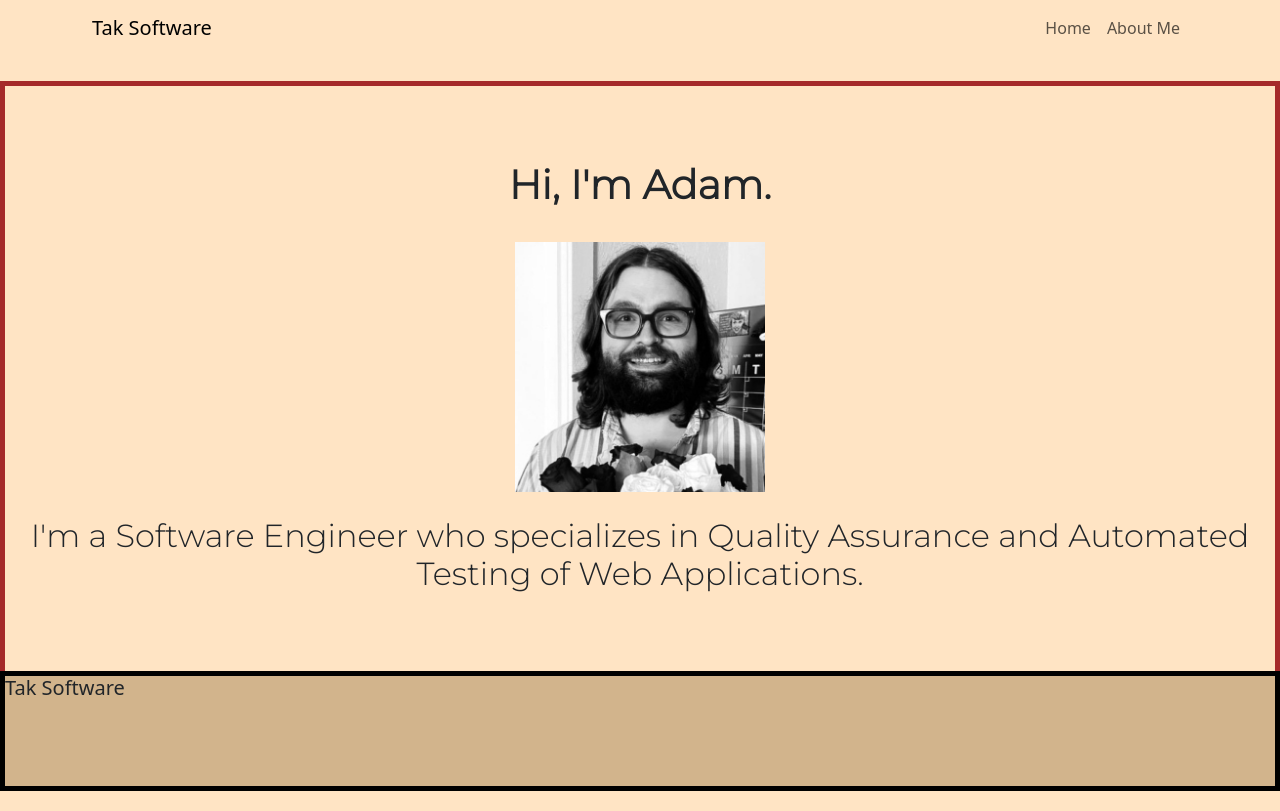
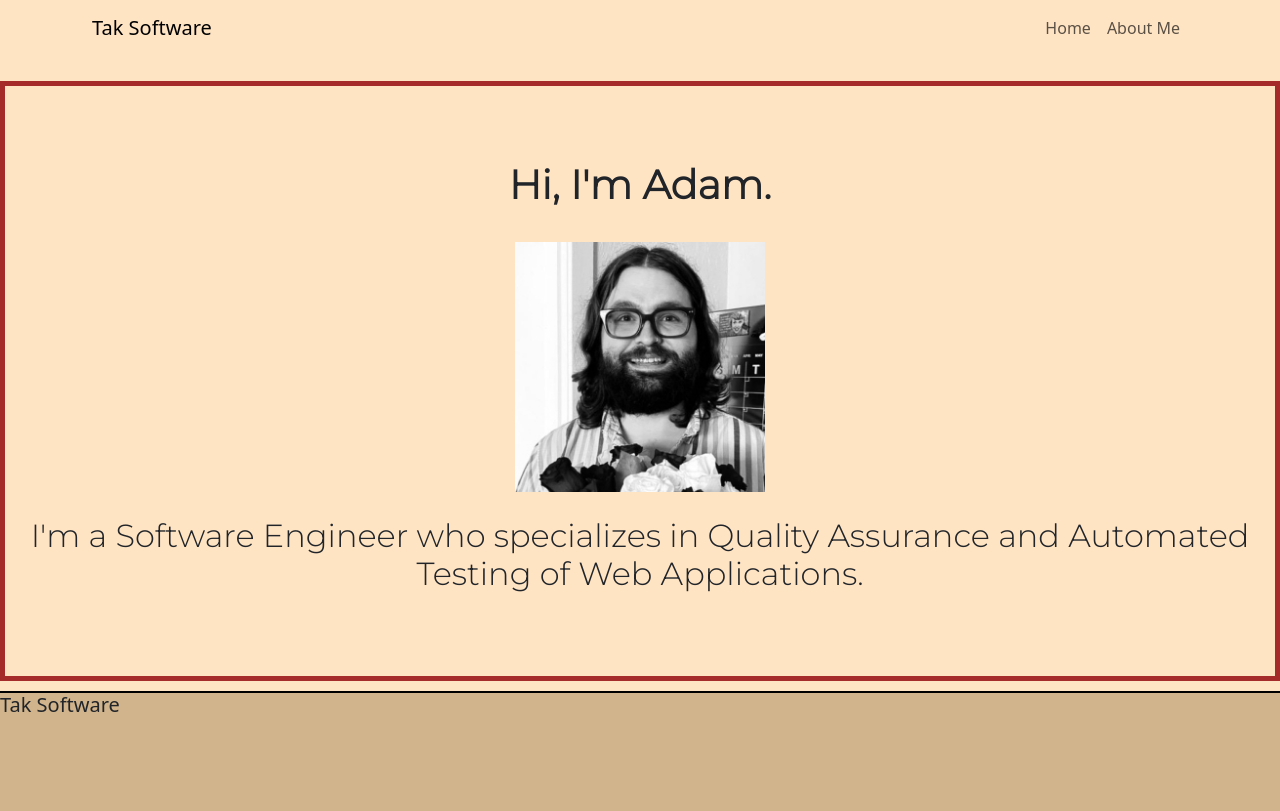
Before and after one commit to AdamDTak2112/AdamDTak2112.github.io, a Next.js app: page / in a window 1280 px wide. Built offline with nearby package versions, Linux system fonts and the light colour scheme.

Commit message:
fixed margin error

```diff
--- a/src/app/footer.module.css
+++ b/src/app/footer.module.css
@@ -8,8 +8,8 @@
     background-color: tan;
     height:15vh;
    min-width: 100 vw;
-    border: 5px solid black;
+    border-top: 2px solid black;
     display: flex;
-    margin-top: -10px;
+    margin-top: 10px;
 
 }
```
